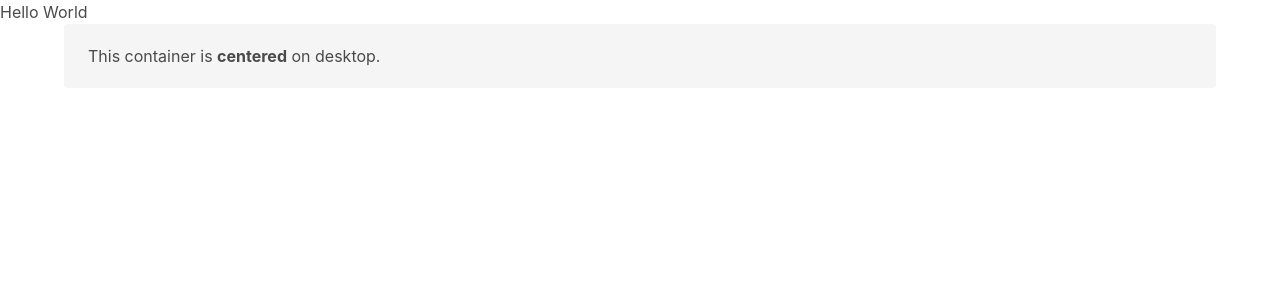
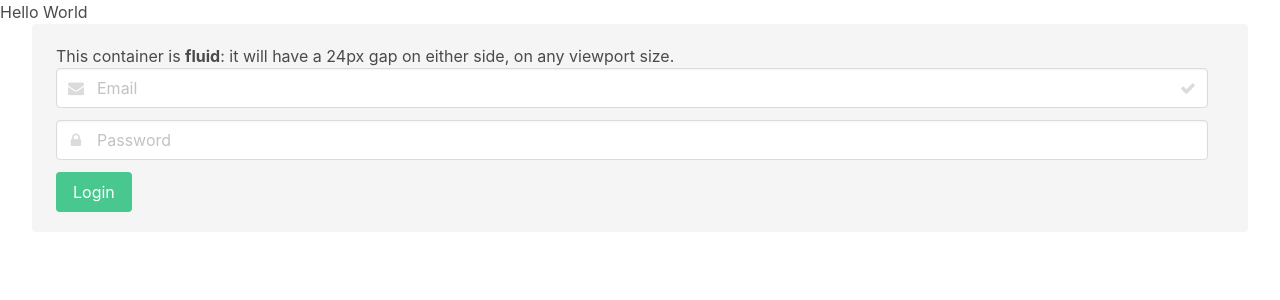
Before and after one commit to MeantCoder/php-socialengineering-test, a PHP site: page / in a window 1280 px wide. Shown: the top 300 px of the page. Run offline with PHP 8.4, Linux system fonts and the light colour scheme; some libraries are stand-ins or nearby versions.

Commit message:
Form
Added form

```diff
--- a/index.php
+++ b/index.php
@@ -12,9 +12,35 @@
     <link rel="stylesheet" href="https://cdnjs.cloudflare.com/ajax/libs/bulma/0.5.3/css/bulma.min.css">
   </head>
   <body>
-    <div class="container">
+    <div class="container is-fluid">
     <div class="notification">
-        This container is <strong>centered</strong> on desktop.
+        This container is <strong>fluid</strong>: it will have a 24px gap on either side, on any viewport size.
+        <div class="field">
+            <p class="control has-icons-left has-icons-right">
+                <input class="input" type="email" placeholder="Email">
+                <span class="icon is-small is-left">
+                <i class="fa fa-envelope"></i>
+                </span>
+                <span class="icon is-small is-right">
+                <i class="fa fa-check"></i>
+                </span>
+            </p>
+            </div>
+            <div class="field">
+            <p class="control has-icons-left">
+                <input class="input" type="password" placeholder="Password">
+                <span class="icon is-small is-left">
+                <i class="fa fa-lock"></i>
+                </span>
+            </p>
+            </div>
+            <div class="field">
+            <p class="control">
+                <button class="button is-success">
+                Login
+                </button>
+            </p>
+        </div>
     </div>
     </div>
 </html>
```
